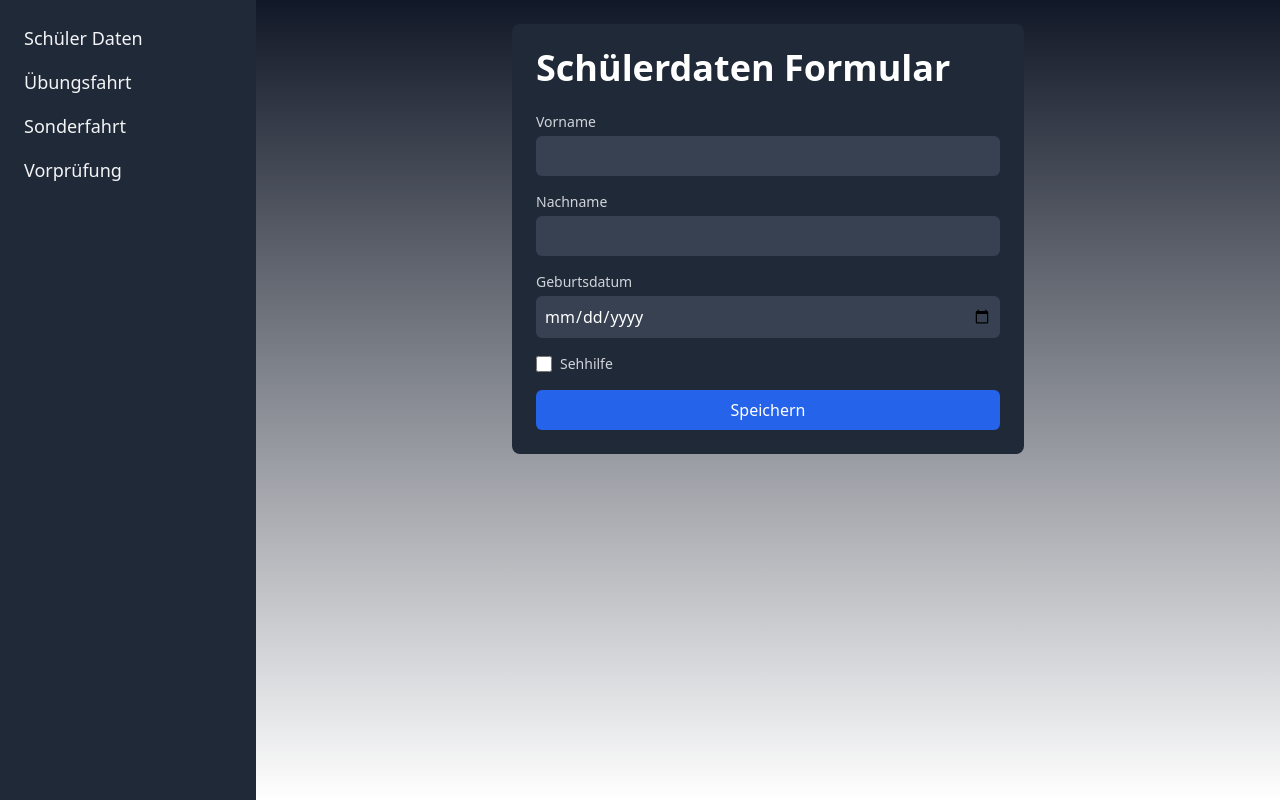
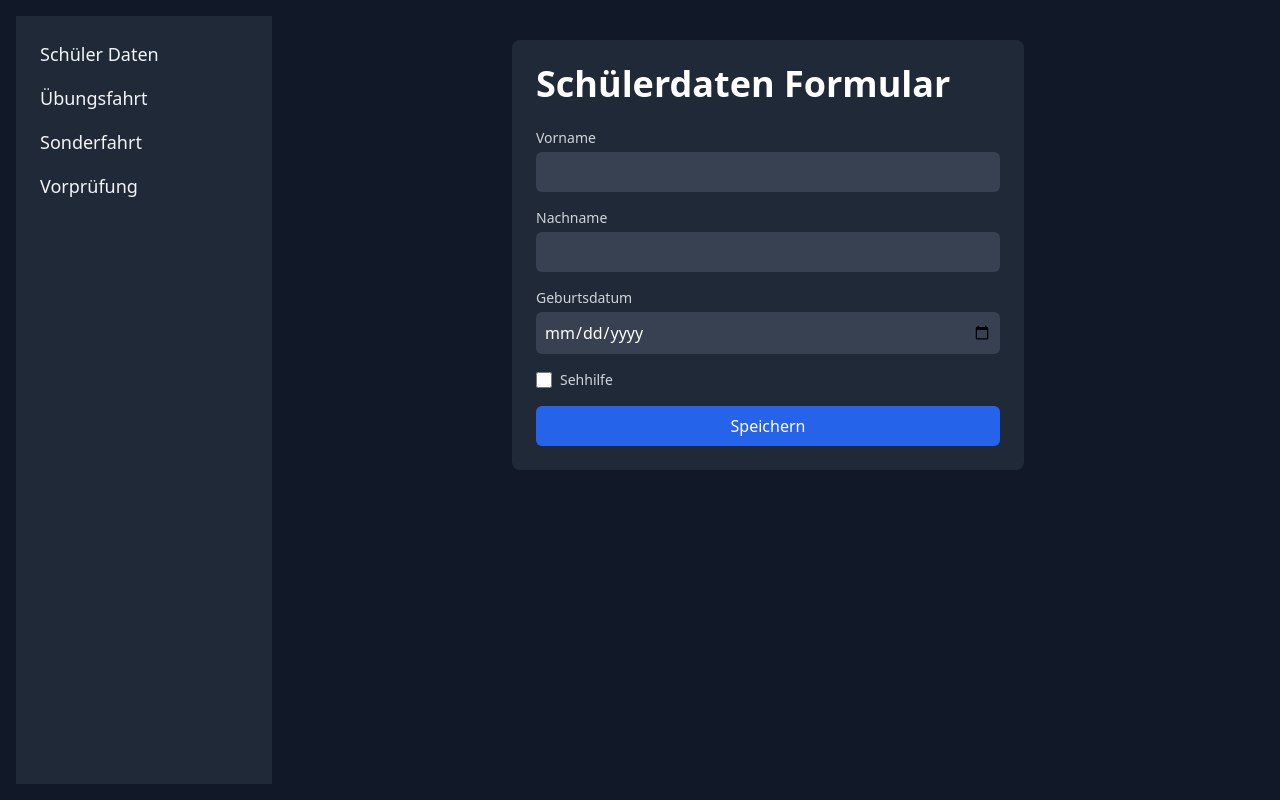
Before and after one commit to seen22/fahrlehre-nextapp, a Next.js app: page / in a window 1280 px wide. Built offline with nearby package versions, Linux system fonts and the light colour scheme.

Commit message:
globalsCss hintergrund

```diff
--- a/app/globals.css
+++ b/app/globals.css
@@ -18,10 +18,5 @@
 
 body {
   color: rgb(var(--foreground-rgb));
-  background: linear-gradient(
-      to bottom,
-      transparent,
-      rgb(var(--background-end-rgb))
-    )
-    rgb(var(--background-start-rgb));
+ padding: 1rem;
 }
```
